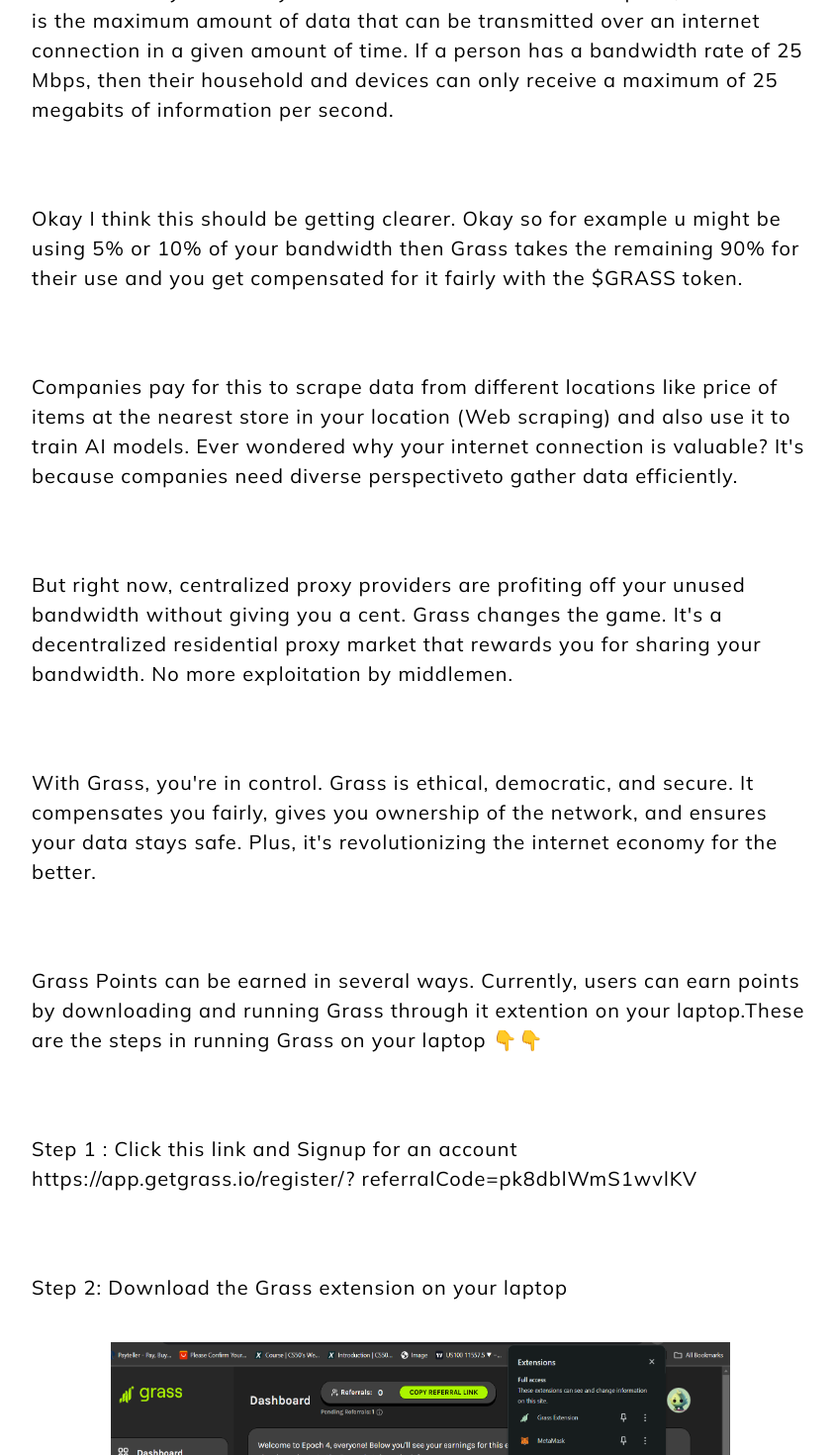
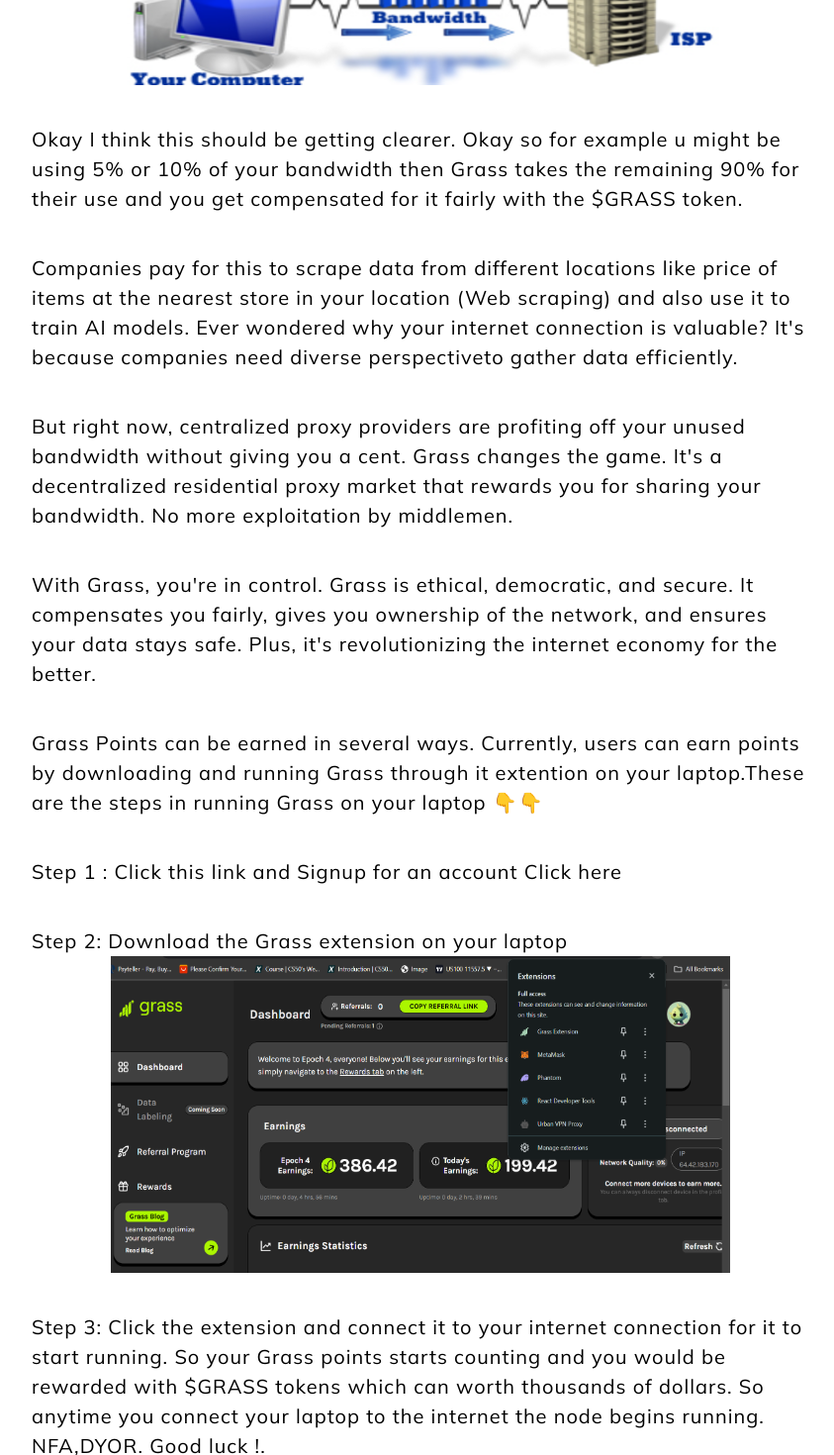
Before and after one commit to adigunicha/Adi.Michael, a React (Create React App) app: page /blog/0 in a window 1280 px wide. Shown: the part 1330-2800 px from the top of the page at 99% size, without its empty margins (260-1103 px from the left). Built offline with nearby package versions, Linux system fonts and the light colour scheme; a web font is replaced by a local one.

Commit message:
added 2nd blog

```diff
--- a/src/component/All_blog/blog.js
+++ b/src/component/All_blog/blog.js
@@ -14,7 +14,7 @@ const Blog = () => {
             {reversedBlogData.map((ele)=>(
             <did className="flex gap-5 w-full  px-5 shadow-sm shadow-slate-100 items-center" key={ele.id}>
                 <div className=" flex flex-col w-[70%] md:w-[80%]  pb-8">
-                   <div className="flex flex-row items-center"> <Link to='/about' className="pl-1"><span className=" text-lg font-medium">{ele.Author}</span></Link>
+                   <div className="flex flex-row items-center"> <Link to='/about'><span className=" text-lg font-medium">{ele.Author}</span></Link>
                    <RxDotFilled color="gray"/>
                    <span className=" text-sm text-gray-400 ">{ele.Date}</span>
                    </div>
--- a/src/component/All_blog/blogdata.js
+++ b/src/component/All_blog/blogdata.js
@@ -2,11 +2,13 @@ import Grassimgs from "../All_blog/Blogimgs/01imgs/grasslogo.jpg"
 import Bandwidth from "../All_blog/Blogimgs/01imgs/bandwidth.png"
 import GrassExt from "../All_blog/Blogimgs/01imgs/grassexten.png"
 import BoredApe from "../All_blog/Blogimgs/01imgs/boredapenft.jpg"
+import Cryptslang from "../All_blog/Blogimgs/02img/cryptoslangimg.jpg"
+import Layerimg from "../All_blog/Blogimgs/03imgs/layerimg.jpg"
 let BlogData = [
     {
         id:0,
         Author:'Michael',
-        Date: "April 20,2024",
+        Date: "April 20, 2024",
         Img : Grassimgs,
         Category:"Airdrop",
         ReadTime:"5 min",
@@ -17,11 +19,11 @@ let BlogData = [
 
         Content1:`Heard about Grass from Wynd Network? It's the game-changer you didn't know you needed! Grass lets you monetize your internet connection by selling unused network resources. But what exactly does that mean? Let's break it down.`,
 
-         Content1img:Bandwidth,
+         Content1img:"",
 
         Content2: `Grass Allows you to sell your unused bandwidth. Let me explain, Bandwidth is the maximum amount of data that can be transmitted over an internet connection in a given amount of time.  If a person has a bandwidth rate of 25 Mbps, then their household and devices can only receive a maximum of 25 megabits of information per second.`,
 
-        Content2img:'',
+        Content2img:Bandwidth,
 
         Content3: ` Okay I think this should be getting clearer. Okay so for example u might be using 5% or 10% of your bandwidth then Grass takes the remaining 90% for their use  and you get compensated for it fairly with the $GRASS token.`,
 
@@ -43,7 +45,7 @@ let BlogData = [
 
         Content7img:"",
 
-      Content8:`Step 1 : Click this link and Signup for an account https://app.getgrass.io/register/? referralCode=pk8dblWmS1wvlKV `,
+      Content8:`Step 1 : Click this link and Signup for an account <a href="https://app.getgrass.io/register/? referralCode=pk8dblWmS1wvlKV">Click here</a> `,
 
       Content8img:"",
 
@@ -52,7 +54,7 @@ let BlogData = [
 
      Content9img:GrassExt,
 
-     Content10:`Step 3: Click the extension and connect it to your internet connection for it to start running. So your Grass points starts counting and you would be rewarded with $GRASS tokens which can worth thousands of dollars. So anytime you connect your laptop to the internet the node begins running. Good luck !.`,
+     Content10:`Step 3: Click the extension and connect it to your internet connection for it to start running. So your Grass points starts counting and you would be rewarded with $GRASS tokens which can worth thousands of dollars. So anytime you connect your laptop to the internet the node begins running. NFA,DYOR. Good luck !.`,
 
      Content10img:"",
 
@@ -62,15 +64,72 @@ let BlogData = [
     {
         id:1,
         Author:'Michael',
-        Date: "March 8,2005",
-        Img : BoredApe,
-        Category:"NFT",
-        ReadTime:"8 min",
-        Title:"NFT",
+        Date: "April 28, 2024",
+        Img : Cryptslang,
+        Category:"Crypto",
+        ReadTime:"4 min",
+        Title:"Common crypto slangs and what they mean, to avoid Fomo",
 
-        Intro : ` Did you know that the NFT industry generated around $24.7 billion in sales last year(Source)? If you’re a programmer trying to get your hands dirty in this space with little or no Blockchain development experience`,
+        Intro : `Step into the fascinating world of cryptocurrencies, in this blog we unravel the meaning behind some crypto slangs from “Whales” to “HODL” and other crypto lingo to keep us ahead in the crypto space.`,
 
-        Content1:`Coming soon...`,
+        Content1:`<b>Alpha</b>: The term “alpha” refers to insider knowledge that gives a trader an advantage in the crypto market.`,
+
+         Content1img:'',
+
+        Content2: `<b>Ape</b>: This word was coined from the Bored Ape NFT. This refers to buying heavily into a project without really doing much research about the project. This decision is mostly caused by FOMO.`,
+
+        Content2img:'',
+
+        Content3: `<b>FOMO</b>: Fear of missing out (FOMO) on a project.   `,
+
+        Content3img:'',
+
+        Content4:`<b>Degen</b>: Shot form for degenerate. This refers to someone who engages in high-risk investment. `,
+
+        Content4img:"",
+
+        Content5:`<b>FUD</b>: Fear uncertainty and doubt.`,
+
+        Content5img: ``,
+
+       Content6:`<b>Shiller</b>: Somebody with a large audience who promotes a project to generate hype and increase the price.`,
+
+       Content6img:"",
+
+       Content7 :`<b>Whales</b>: The  biggest holder of a coin or high network individuals.`,
+
+        Content7img:"",
+
+      Content8:`<b>NFA</b>: Not financial advice. DYOR!`,
+
+      Content8img:"",
+
+
+     Content9:`<b>DYOR</b>: Do your own research.`,
+
+     Content9img:"",
+
+     Content10:`<b>WAGMI</b>: We’re all gonna make it.`,
+
+     Content10img:"",
+
+     Content11:`<b>HODL</b>: Hold on for dear life  `,
+
+     Content11img:"",
+
+    },
+    {
+      id:2,
+      Author:'Michael',
+      Date: "April ..., 2024",
+      Img : Layerimg,
+      Category:"Crypto",
+      ReadTime:"6 min",
+      Title:"Layer 0, Layer 1 and Layer 2 explained.",
+
+      Intro : `Coming soon...`,
+
+      Content1:``,
 
        Content1img:'',
 
@@ -78,11 +137,11 @@ let BlogData = [
 
       Content2img:'',
 
-        Content3: ` `,
+      Content3: `   `,
 
       Content3img:'',
 
-        Content4:``,
+      Content4:` `,
 
       Content4img:"",
 
@@ -111,48 +170,11 @@ let BlogData = [
 
    Content10img:"",
 
+   Content11:` `,
+
+   Content11img:"",
+
   },
-    // {
-    //     id:2,
-    //     date: ,
-    //     content : ,
-    //     img : ,
-    // },
-    // {
-    //     id:3,
-    //     date: ,
-    //     content : ,
-    //     img : ,
-    // },
-    // {
-    //     id:4,
-    //     date: ,
-    //     content : ,
-    //     img : ,
-    // },
-    // {
-    //     id:5,
-    //     date: ,
-    //     content : ,
-    //     img : ,
-    // },
-    // {
-    //     id:6,
-    //     date: ,
-    //     content : ,
-    //     img : ,
-    // },
-    // {
-    //     id:7,
-    //     date: ,
-    //     content : ,
-    //     img : ,
-    // },
-    // {
-    //     id:8,
-    //     date: ,
-    //     content : ,
-    //     img : ,
-    // },
+
 ]
 export default BlogData
--- a/src/component/All_blog/blogdetails.js
+++ b/src/component/All_blog/blogdetails.js
@@ -8,32 +8,63 @@ const BlogDetails = () => {
     const {id} = useParams()
     const {darkmode} = useContext(Darkmode)
     let Data = BlogData.find((e)=>e.id===Number(id))
+
+    const renderContentWithHTML = (content) => {
+        return <div dangerouslySetInnerHTML={{ __html: content }} />;
+    };
     return (
         <motion.section  initial={{opacity:0}} transition={transition1}   animate={{opacity:1}} className={` ${darkmode ? "bg-black text-white" : "bg-white text-black"} font-secondary pt-[100px]  px-[10px] md:pt-[160px] lg:pl-[100px] min-h-[100vh]`}>
            <div className="flex flex-col py-5 gap-10 justify-center  lg:px-48">
               <div className="flex justify-center text-3xl font-semibold">{Data.Title}</div>
               <div className="flex justify-center tracking-wider text-[20px] ">{Data.Intro}</div>
               <div className="px-16"><img className="w-full h-[250px] lg:h-[340px]" src={Data.Img} alt="img"/> </div>
-              <div className="pt-5 lg:tracking-wider tracking-wide text-[17px] lg:text-[20px]">{Data.Content1}</div>
+
+              <div className="pt-5 lg:tracking-wider flex flex-col tracking-wide text-[17px] lg:text-[20px]">
+                <span>{renderContentWithHTML(Data.Content1)}</span>
               <div className="px-20">{Data.Content1img &&<img className="w-full h-[230px] lg:h-[320px]" src={Data.Content1img} alt="img"/>} </div>
-              <div className=" lg:tracking-wider tracking-wide text-[17px] lg:text-[20px] ">{Data.Content2}</div>
-              <div className="px-20">{Data.Content2img && <img className="w-full h-[230px] lg:h-[320px]" src={Data.Content2img} alt="img"/>}</div>
-              <div className=" lg:tracking-wider tracking-wide text-[17px] lg:text-[20px] ">{Data.Content3}</div>
+              </div>
+
+              <div className=" lg:tracking-wider flex flex-col tracking-wide text-[17px] lg:text-[20px]">
+                <span>{renderContentWithHTML(Data.Content2)}</span>
+              <div className="px-20">{Data.Content2img && <img className="w-full h-[230px] lg:h-[320px]" src={Data.Content2img} alt="img"/>}</div></div>
+
+              <div className=" lg:tracking-wider flex flex-col tracking-wide text-[17px] lg:text-[20px]">
+                <span>{renderContentWithHTML(Data.Content3)}</span>
               <div className="px-20">{Data.Content3img && <img className="w-full h-[230px] lg:h-[320px]" src={Data.Content3img} alt="img"/>}</div>
-              <div className=" lg:tracking-wider tracking-wide text-[17px] lg:text-[20px] ">{Data.Content4}</div>
-              <div className="px-20">{Data.Content4img && <img className="w-full h-[230px] lg:h-[320px]" src={Data.Content4img} alt="img"/>}</div>
-              <div className=" lg:tracking-wider tracking-wide text-[17px] lg:text-[20px] ">{Data.Content5}</div>
-              <div className="px-20">{Data.Content5img && <img className="w-full h-[230px] lg:h-[320px]" src={Data.Content5img} alt="img"/>}</div>
-              <div className=" lg:tracking-wider tracking-wide text-[17px] lg:text-[20px] ">{Data.Content6}</div>
-              <div className="px-20">{Data.Content6img && <img className="w-full h-[230px] lg:h-[320px]" src={Data.Content6img} alt="img"/>}</div>
-              <div className=" lg:tracking-wider tracking-wide text-[17px] lg:text-[20px] ">{Data.Content7}</div>
-              <div className="px-20">{Data.Content7img && <img className="w-full h-[230px] lg:h-[320px]" src={Data.Content7img} alt="img"/>}</div>
-              <div className=" lg:tracking-wider tracking-wide text-[17px] lg:text-[20px] ">{Data.Content8}</div>
-              <div className="px-20">{Data.Content8img && <img className="w-full h-[230px] lg:h-[320px]" src={Data.Content8img} alt="img"/>}</div>
-              <div className=" lg:tracking-wider tracking-wide text-[17px] lg:text-[20px] ">{Data.Content9}</div>
-              <div className="px-20">{Data.Content9img && <img className="w-full h-[230px] lg:h-[320px]" src={Data.Content9img} alt="img"/>}</div>
-              <div className=" lg:tracking-wider tracking-wide text-[17px] lg:text-[20px] ">{Data.Content10}</div>
-              <div className="px-20">{Data.Content10img && <img className="w-full h-[230px] lg:h-[320px]" src={Data.Content10img} alt="img"/>}</div>
+              </div>
+
+              <div className=" lg:tracking-wider tracking-wide text-[17px] lg:text-[20px]">
+                <span>{renderContentWithHTML(Data.Content4)}</span>
+              <div className="px-20">{Data.Content4img && <img className="w-full h-[230px] lg:h-[320px]" src={Data.Content4img} alt="img"/>}</div></div>
+
+              <div className=" lg:tracking-wider flex flex-col tracking-wide text-[17px] lg:text-[20px]">
+                <span>{renderContentWithHTML(Data.Content5)}</span>
+              <div className="px-20">{Data.Content5img && <img className="w-full h-[230px] lg:h-[320px]" src={Data.Content5img} alt="img"/>}</div></div>
+
+              <div className=" lg:tracking-wider flex flex-col tracking-wide text-[17px] lg:text-[20px]">
+                <span>{renderContentWithHTML(Data.Content6)}</span>
+              <div className="px-20">{Data.Content6img && <img className="w-full h-[230px] lg:h-[320px]" src={Data.Content6img} alt="img"/>}</div></div>
+
+              <div className=" lg:tracking-wider flex flex-col tracking-wide text-[17px] lg:text-[20px]">
+                <span>{renderContentWithHTML(Data.Content7)}</span>
+              <div className="px-20">{Data.Content7img && <img className="w-full h-[230px] lg:h-[320px]" src={Data.Content7img} alt="img"/>}</div></div>
+
+              <div className=" lg:tracking-wider flex flex-col tracking-wide text-[17px] lg:text-[20px]">
+                <span>{renderContentWithHTML(Data.Content8)}</span>
+              <div className="px-20">{Data.Content8img && <img className="w-full h-[230px] lg:h-[320px]" src={Data.Content8img} alt="img"/>}</div></div>
+
+              <div className=" lg:tracking-wider flex flex-col tracking-wide text-[17px] lg:text-[20px]">
+                <span>{renderContentWithHTML(Data.Content9)}</span>
+              <div className="px-20">{Data.Content9img && <img className="w-full h-[230px] lg:h-[320px]" src={Data.Content9img} alt="img"/>}</div></div>
+
+              <div className=" lg:tracking-wider flex flex-col tracking-wide text-[17px] lg:text-[20px]">
+                <span>{renderContentWithHTML(Data.Content10)}</span>
+              <div className="px-20">{Data.Content10img && <img className="w-full h-[230px] lg:h-[320px]" src={Data.Content10img} alt="img"/>}</div></div>
+
+              <div className=" lg:tracking-wider flex flex-col tracking-wide text-[17px] lg:text-[20px]">
+                <span>{renderContentWithHTML(Data.Content11)}</span>
+              <div className="px-20">{Data.Content11img && <img className="w-full h-[230px] lg:h-[320px]" src={Data.Content11img} alt="img"/>}</div></div>
+
            </div>
         </motion.section>
     );
```
Also changed, not shown: src/component/All_blog/Blogimgs/02img/cryptoslangimg.jpg (added), src/component/All_blog/Blogimgs/03imgs/layerimg.jpg (added). Lines whose indentation alone changed are shown as unchanged.
